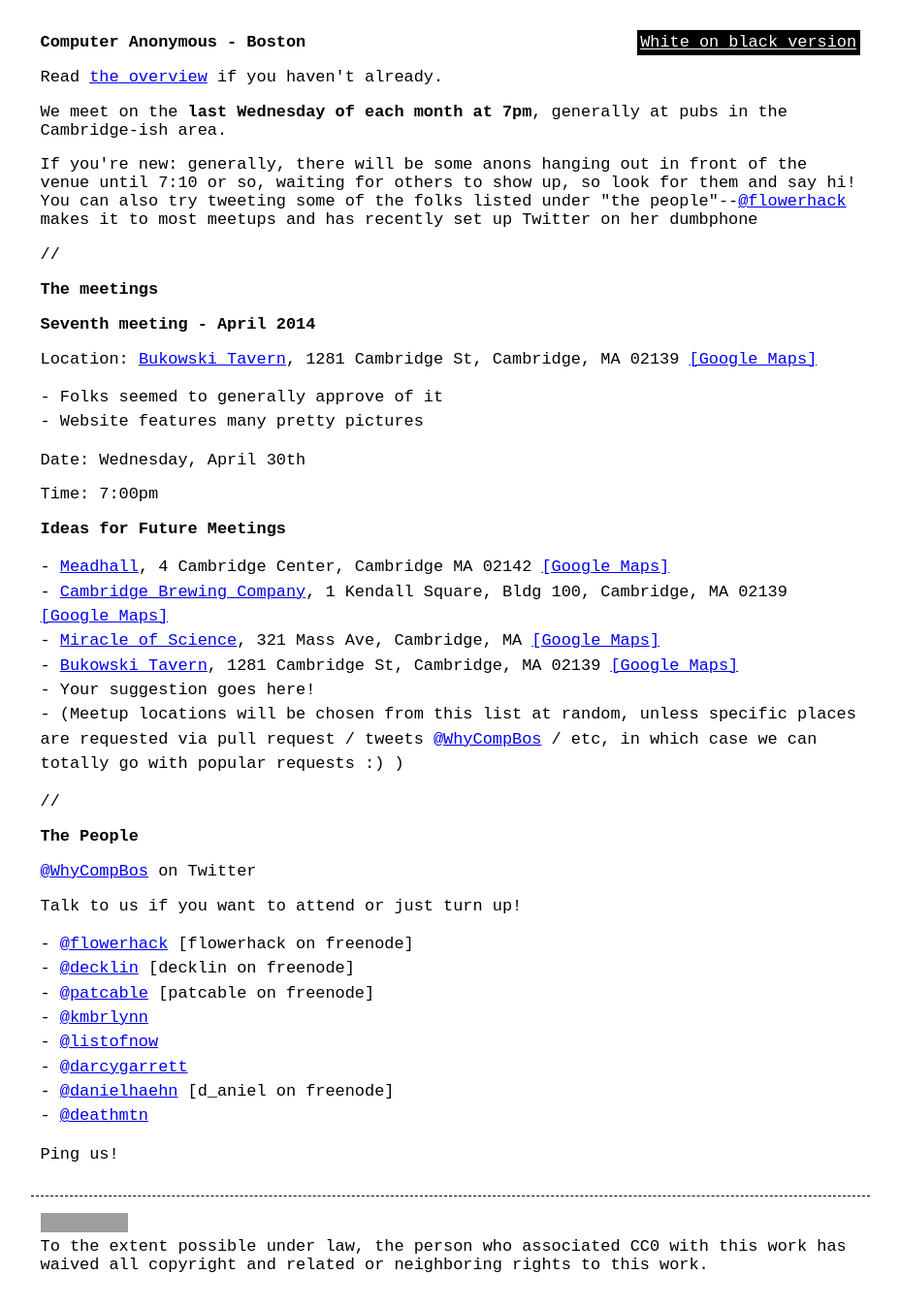
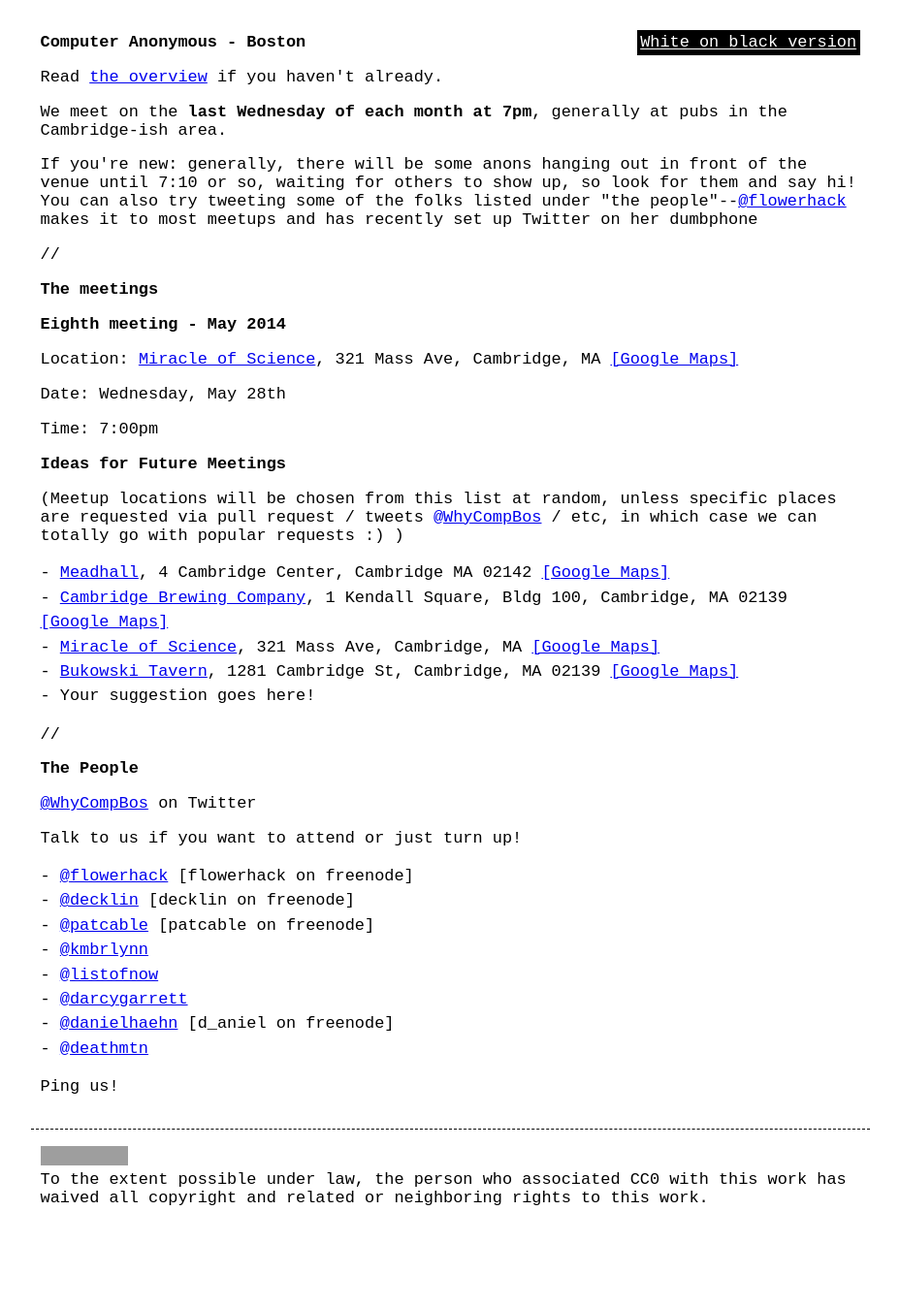
Before and after one commit to computeranonymous/computer, a Jekyll site: the page built from us_boston.html, in a window 1280 px wide. Shown: the whole page at 97% size, without its empty margins (176-1104 px from the left). Built offline with Jekyll 4.4.1, drawn with Linux system fonts in a browser that asks for light colours; after the commit the page ends 1278 px from its top, so only the background shows below that; grey boxes are pictures that could not be loaded.

Commit message:
May 2014 meetup info

```diff
--- a/us_boston.html
+++ b/us_boston.html
@@ -9,24 +9,20 @@
     <p>//</p>
 
     <h2>The meetings</h2>
-    <h3>Seventh meeting - April 2014</h3>
-    <p>Location: <a href="http://bukowskitavern.net/">Bukowski Tavern</a>, 1281 Cambridge St, Cambridge, MA 02139 <a href="https://www.google.com/maps/place/Bukowski+Tavern/@42.373555,-71.098788,17z/data=!3m1!4b1!4m2!3m1!1s0x89e3774c9ffdc529:0xd5cf1fd28231c83d">[Google Maps]</a></p>
-    <ul>
-      <li>Folks seemed to generally approve of it</li>
-      <li>Website features many pretty pictures</li>
-    </ul>
+    <h3>Eighth meeting - May 2014</h3>
+    <p>Location:  <a href="http://www.miracleofscience.us/">Miracle of Science</a>, 321 Mass Ave, Cambridge, MA <a href="https://www.google.com/maps/place/Miracle+of+Science+Bar+%26+Grill/@42.362535,-71.09862,17z/data=!3m1!4b1!4m2!3m1!1s0x89e37754c1bdac55:0x4a75302b49575546">[Google Maps]</a></p>
 
-    <p>Date: Wednesday, April 30th</p>
+    <p>Date: Wednesday, May 28th</p>
     <p>Time: 7:00pm </p>
 
     <h3>Ideas for Future Meetings</h3>
+    <p>(Meetup locations will be chosen from this list at random, unless specific places are requested via pull request / tweets <a href="https://twitter.com/WhyCompBos">@WhyCompBos</a> / etc, in which case we can totally go with popular requests :) )</p>
     <ul>
       <li><a href="http://www.themeadhall.com/">Meadhall</a>, 4 Cambridge Center, Cambridge MA 02142 <a href="https://www.google.com/maps/place/Meadhall/@42.363684,-71.087326,17z/data=!3m1!4b1!4m2!3m1!1s0x89e370af118305e7:0x14839add5ff36499">[Google Maps]</a></li>
       <li><a href="http://www.cambrew.com/">Cambridge Brewing Company</a>, 1 Kendall Square, Bldg 100, Cambridge, MA 02139 <a href="https://www.google.com/maps/place/1+Kendall+Square/@42.3677909,-71.0897233,17z/data=!3m1!4b1!4m2!3m1!1s0x89e370b1e645350f:0x9eb057fb6acd729d">[Google Maps]</a></li>
       <li><a href="http://www.miracleofscience.us/">Miracle of Science</a>, 321 Mass Ave, Cambridge, MA <a href="https://www.google.com/maps/place/Miracle+of+Science+Bar+%26+Grill/@42.362535,-71.09862,17z/data=!3m1!4b1!4m2!3m1!1s0x89e37754c1bdac55:0x4a75302b49575546">[Google Maps]</a></li>
       <li><a href="http://bukowskitavern.net/">Bukowski Tavern</a>, 1281 Cambridge St, Cambridge, MA 02139 <a href="https://www.google.com/maps/place/Bukowski+Tavern/@42.373555,-71.098788,17z/data=!3m1!4b1!4m2!3m1!1s0x89e3774c9ffdc529:0xd5cf1fd28231c83d">[Google Maps]</a></li>
       <li>Your suggestion goes here!</li>
-      <li>(Meetup locations will be chosen from this list at random, unless specific places are requested via pull request / tweets <a href="https://twitter.com/WhyCompBos">@WhyCompBos</a> / etc, in which case we can totally go with popular requests :) )
     </ul>
 
     <p>//</p>
```
